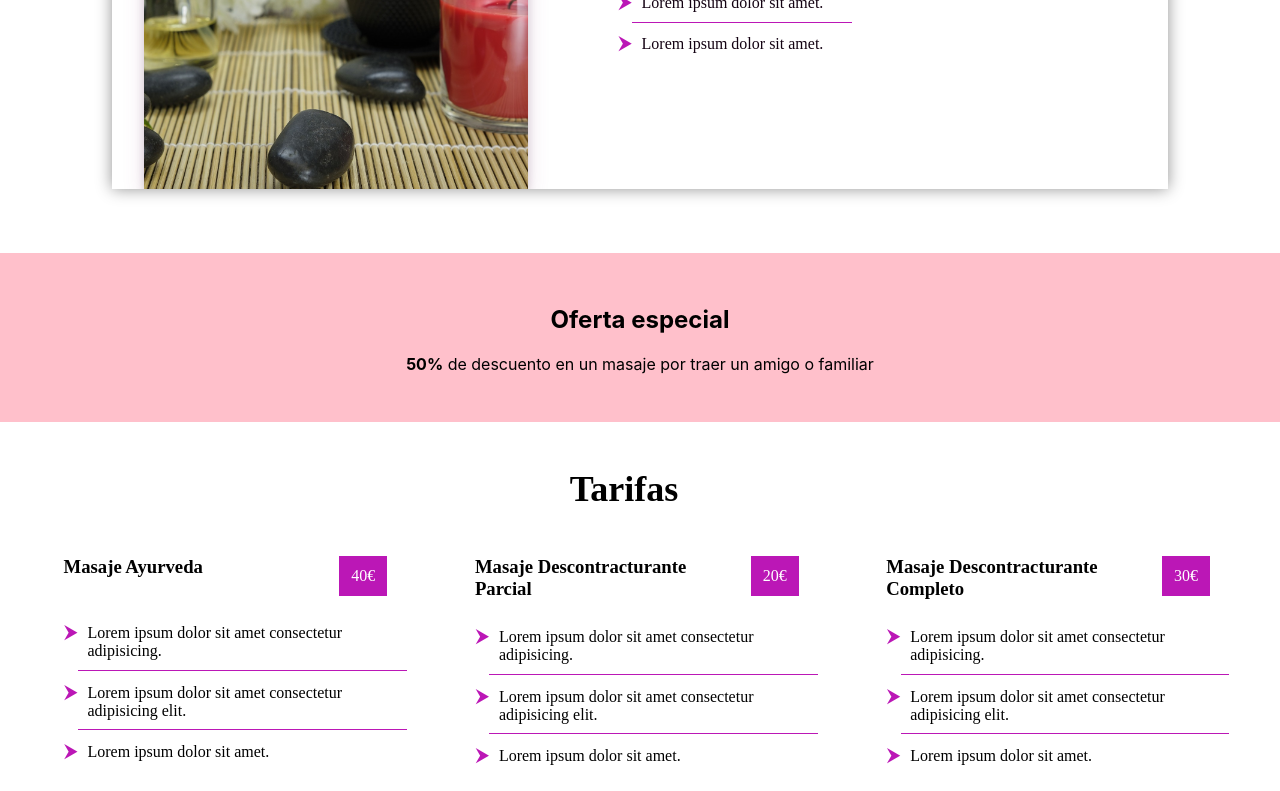
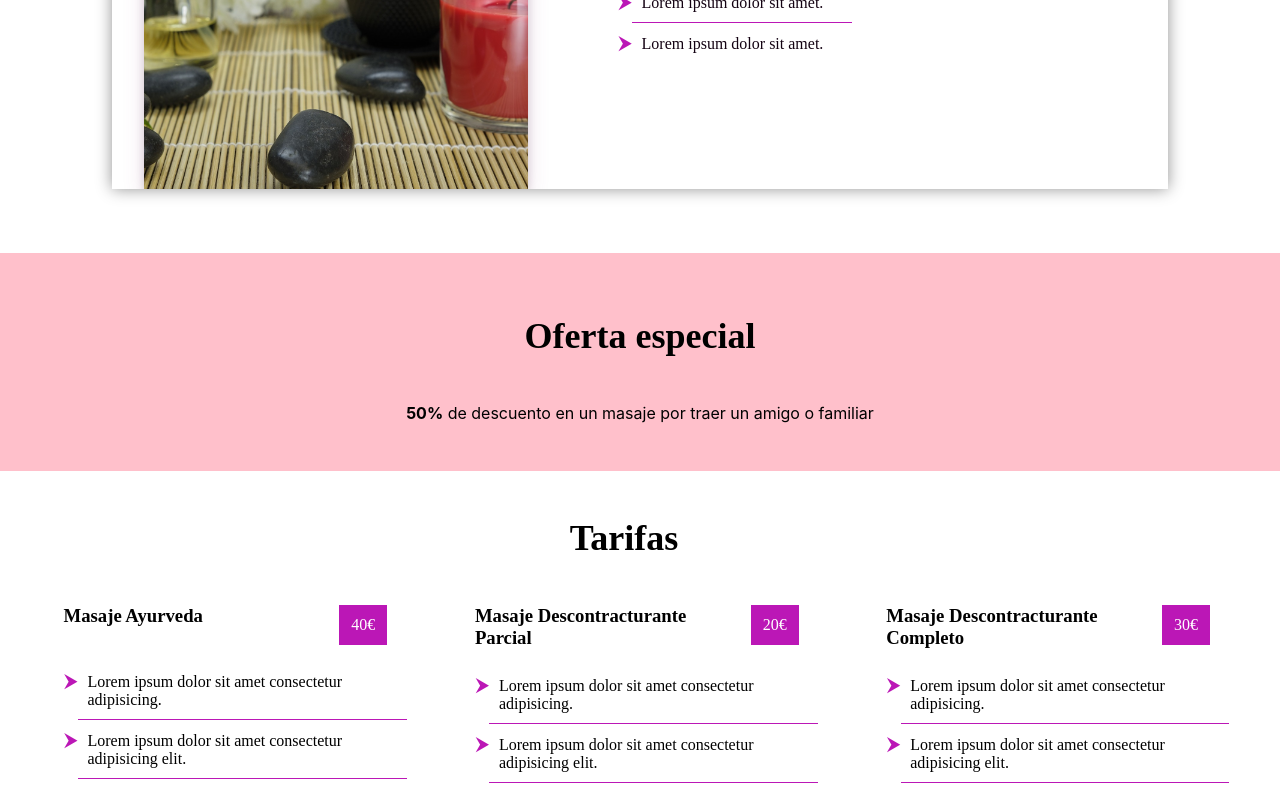
Before and after one commit to mery25/massage-site, a React (Create React App) app: page / in a window 1280 px wide. Shown: the part 2000-2791 px from the top of the page. Built offline with nearby package versions, Linux system fonts and the light colour scheme.

Commit message:
Refactor offers to use common components

```diff
--- a/src/components/offers/Offers.js
+++ b/src/components/offers/Offers.js
@@ -1,12 +1,13 @@
 import React from "react"
 import "./Offers.sass"
+import {Head, ScrollSection} from "../common"
 
 const Offers = ()=> {
     return (
-        <section className="offer">
-            <h2 className="offer__title">Oferta especial</h2>
+        <ScrollSection name="offer" id="offer" className="offer">
+            <Head title="Oferta especial"/>
             <p className="offer__description"><span className="highlighted">50%</span> de descuento en un masaje por traer un amigo o familiar</p>
-        </section>
+        </ScrollSection>
     )
 }
 
```
